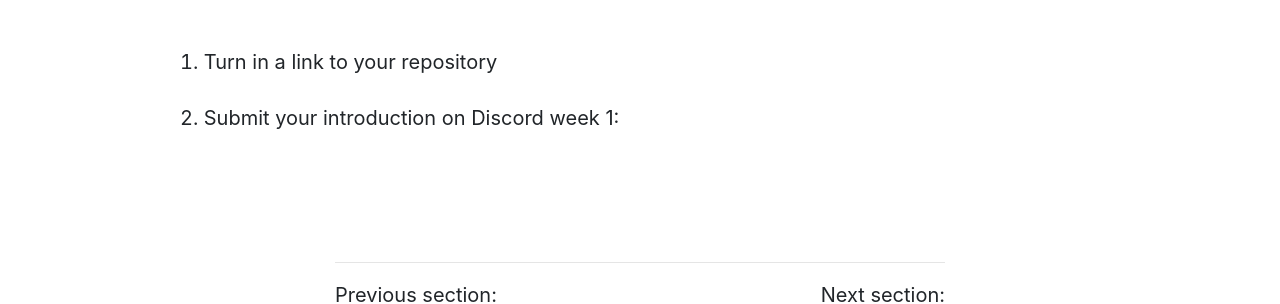
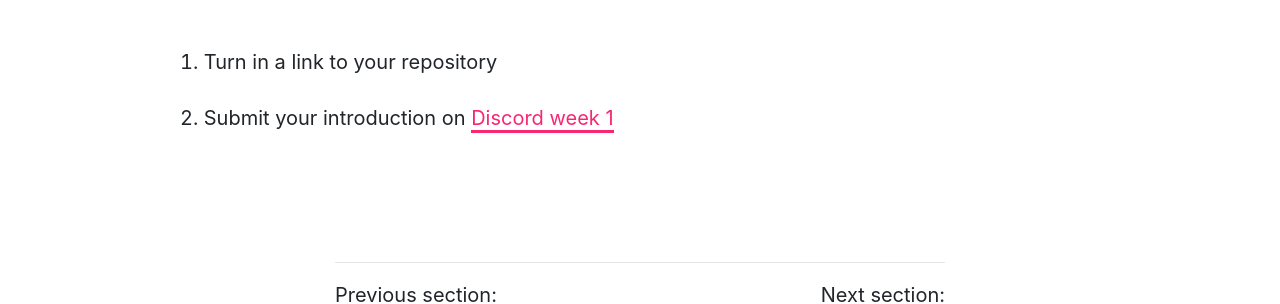
Before and after one commit to coryMcKague/MART120-Spring2024, a Jekyll site: the page built from modules/week-1/_posts/2017-01-10-homework.md, in a window 1280 px wide. Shown: the part 2019-2323 px from the top of the page. Built offline with Jekyll 4.4.1, drawn with Linux system fonts in a browser that asks for light colours; nearby versions of some CDN libraries; part of the change alters nothing that is shown.

```diff
--- a/modules/week-1/_posts/2017-01-10-homework.md
+++ b/modules/week-1/_posts/2017-01-10-homework.md
@@ -26,4 +26,4 @@ Example:
 ## Specifics for Moodle
 
 1. Turn in a link to your repository
-2. Submit your introduction on Discord week 1: <a href="https://discord.gg/UVHEdnD9qS"></a>
+2. Submit your introduction on <a href="https://discord.com/channels/1193953766668501058/1194469185728811079">Discord week 1</a>
```
